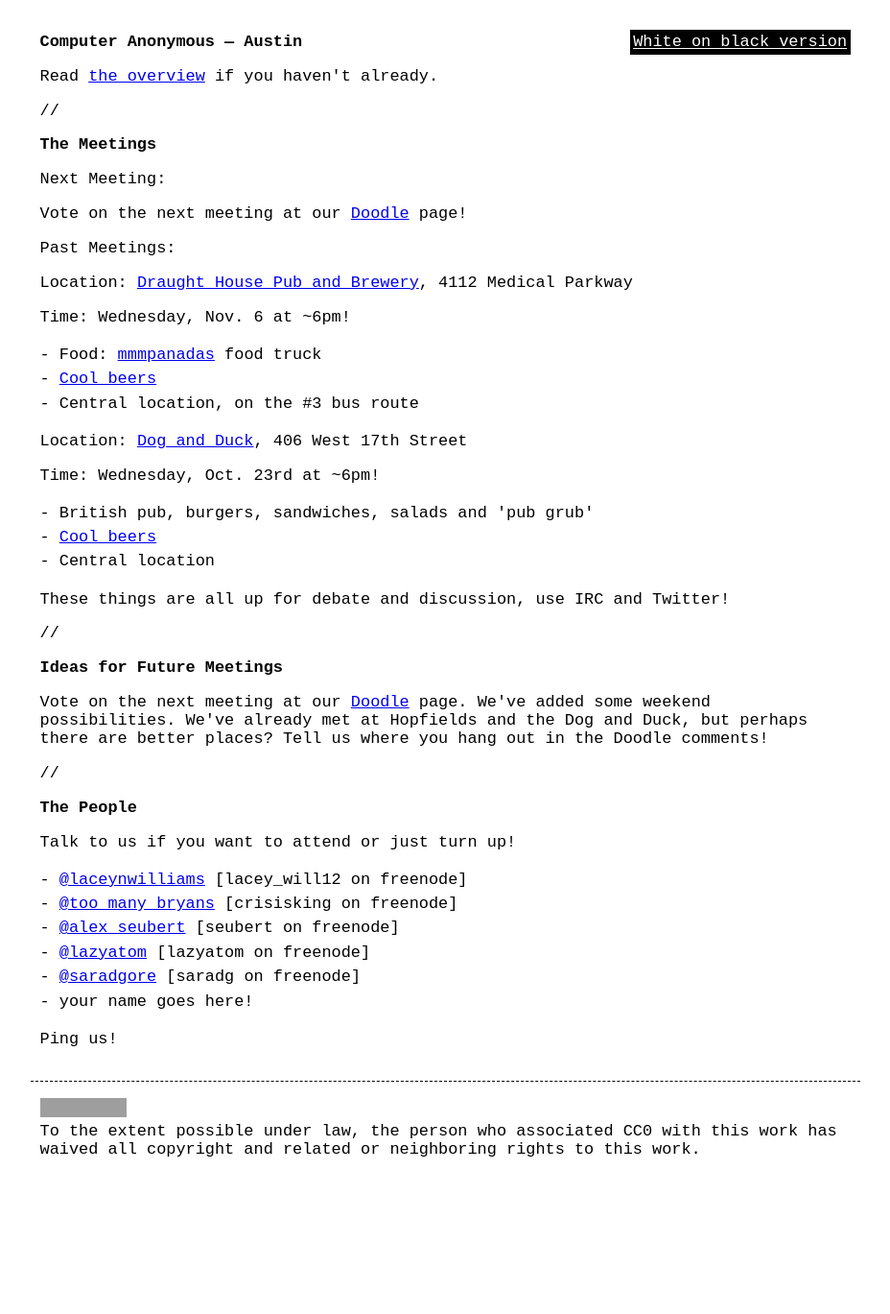
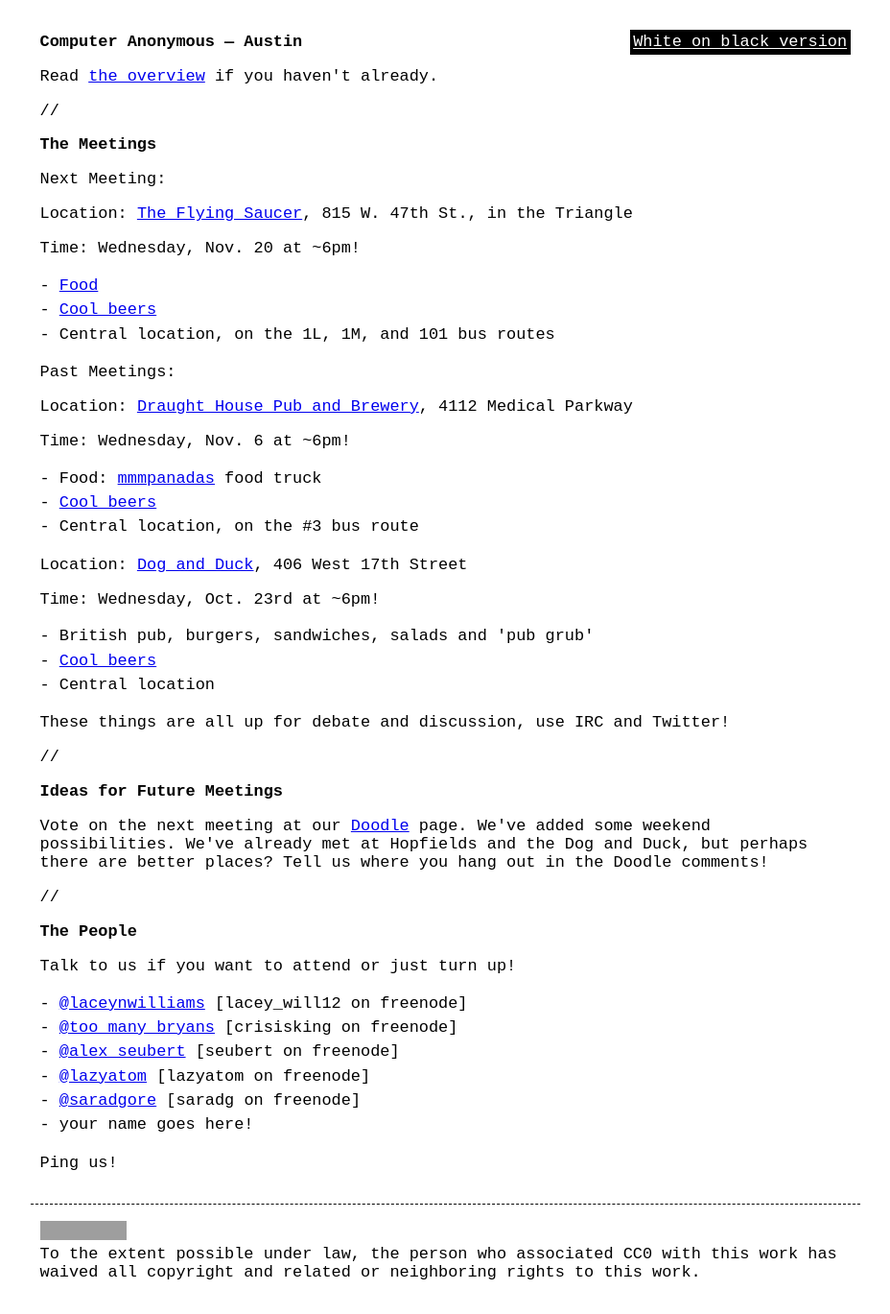
Before and after one commit to computeranonymous/computer, a Jekyll site: the page built from us_austin.html, in a window 1280 px wide. Shown: the whole page at 96% size, without its empty margins (176-1104 px from the left). Built offline with Jekyll 4.4.1, drawn with Linux system fonts in a browser that asks for light colours; before the commit the page ends 1240 px from its top, so only the background shows below that; grey boxes are pictures that could not be loaded.

Commit message:
List next meeting for Austin
Next meeting for Nov. 20 at Flying Saucer

```diff
--- a/us_austin.html
+++ b/us_austin.html
@@ -11,7 +11,13 @@
 <h2>The Meetings</h2>
 
 <p>Next Meeting:</p>
-<p>Vote on the next meeting at our <a href="http://doodle.com/nnv6zs8wkuy4s5yy">Doodle</a> page!
+<p>Location: <a href="http://www.beerknurd.com/stores/austin/">The Flying Saucer</a>, 815 W. 47th St., in the Triangle</p>
+<p>Time: Wednesday, Nov. 20 at ~6pm!</p>
+<ul>
+    <li><a href="http://www.beerknurd.com/stores/austin/food">Food</a></li>
+    <li><a href="http://www.beerknurd.com/stores/austin/beer">Cool beers</a></li>
+    <li>Central location, on the 1L, 1M, and 101 bus routes</li>
+</ul>
 
 <p>Past Meetings:</p>
 
```
